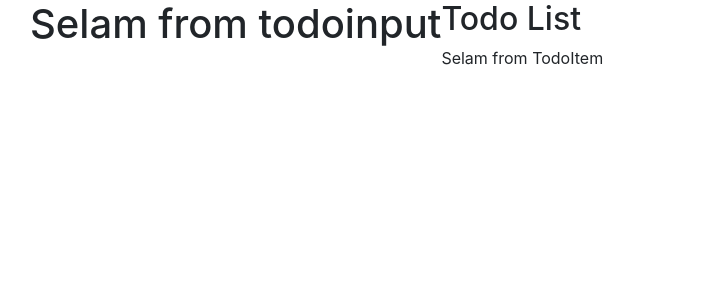
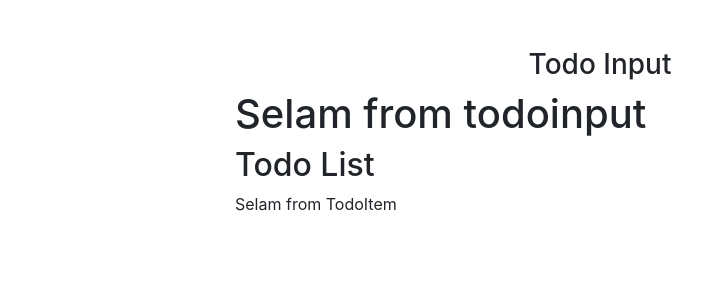
Before and after one commit to darat11/react-todo-list, a React (Create React App) app: page / in a window 1280 px wide. Shown: the top 300 px of the page, without its empty margins (40-742 px from the left). Built offline with nearby package versions, Linux system fonts and the light colour scheme.

Commit message:
App component structure

```diff
--- a/src/App.js
+++ b/src/App.js
@@ -1,4 +1,4 @@
-import React from "react";
+import React, { Component } from "react";
 import uuid from "uuid";
 import "bootstrap/dist/css/bootstrap.min.css";
 import TodoInput from "./components/TodoInput";
@@ -6,17 +6,60 @@
 
 // vs-code github setup //
 
-function App() {
-  return (
-    <div>
+class App extends Component {
+  state = {
+    items: [
+      { id: 1, title: "wake up" },
+
+      { id: 2, title: "make breakfast" }
+    ],
+
+    id: uuid(),
+
+    item: "",
+
+    editItem: false
+  };
+
+  handleChange = e => {
+    console.log("Handle change");
+  };
+  handleSubmit = e => {
+    console.log("Handle submit");
+  };
+  clearList = () => {
+    console.log("Clear list");
+  };
+  handleDelete = id => {
+    console.log(`Handle delete ${id}`);
+  };
+  handleEdit = id => {
+    console.log(`Handle eidt ${id}`);
+  };
+
+  render() {
+    return (
       <div className="container">
         <div className="row">
-          <TodoInput />
-          <TodoList />
+          <div className="col-10 mx-auto col-md-8 mt-5">
+            <h3 className="text-capitalize text-center">todo input</h3>
+            <TodoInput
+              item={this.state.item}
+              handleChange={this.handleChange}
+              handleSubmit={this.handleSubmit}
+              editItem={this.state.editItem}
+            />
+            <TodoList
+              items={this.state.items}
+              clearList={this.clearList}
+              handleDelete={this.handleDelete}
+              handleEdit={this.handleEdit}
+            />
+          </div>
         </div>
       </div>
-    </div>
-  );
+    );
+  }
 }
 
 export default App;
```
